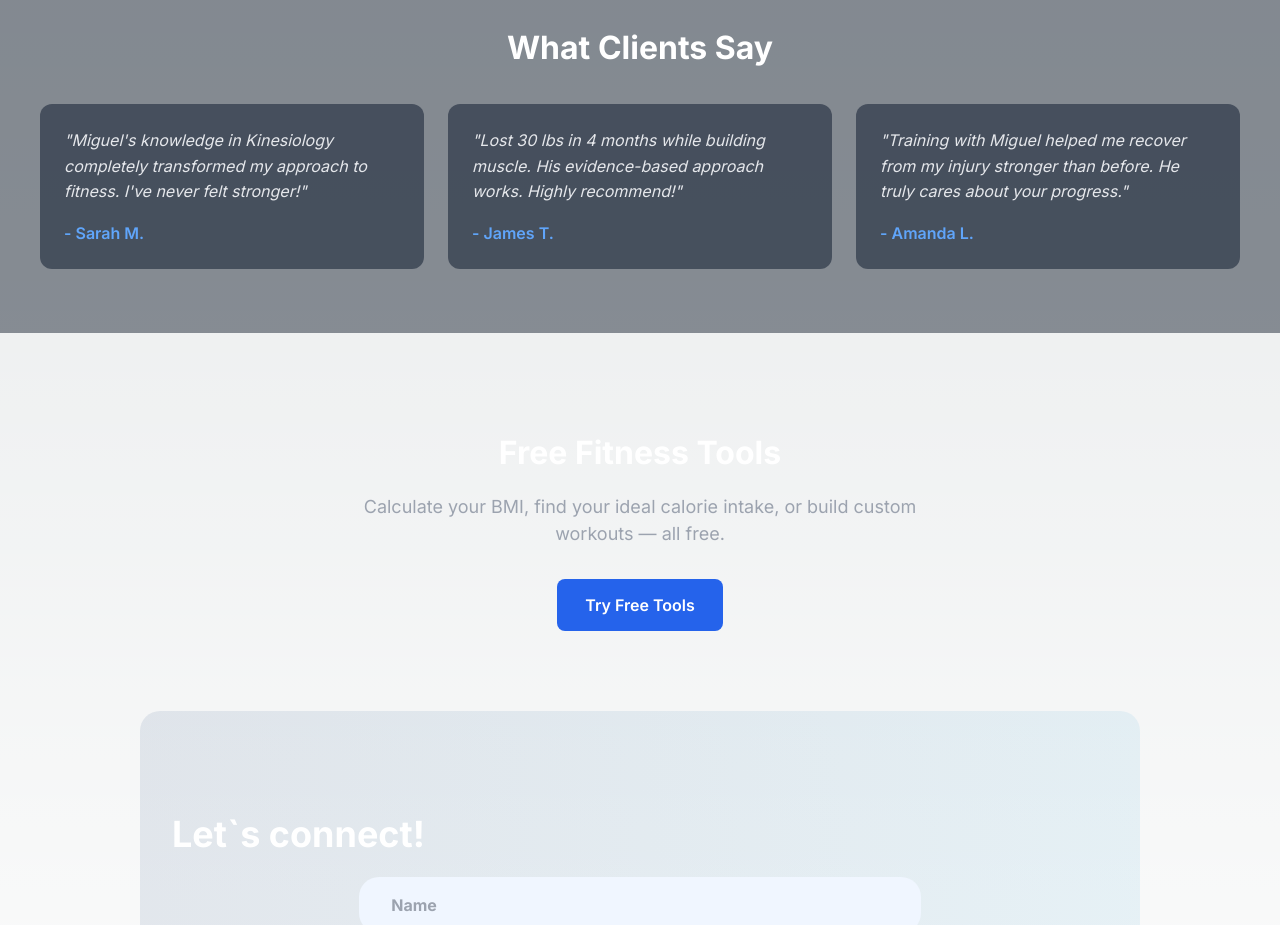
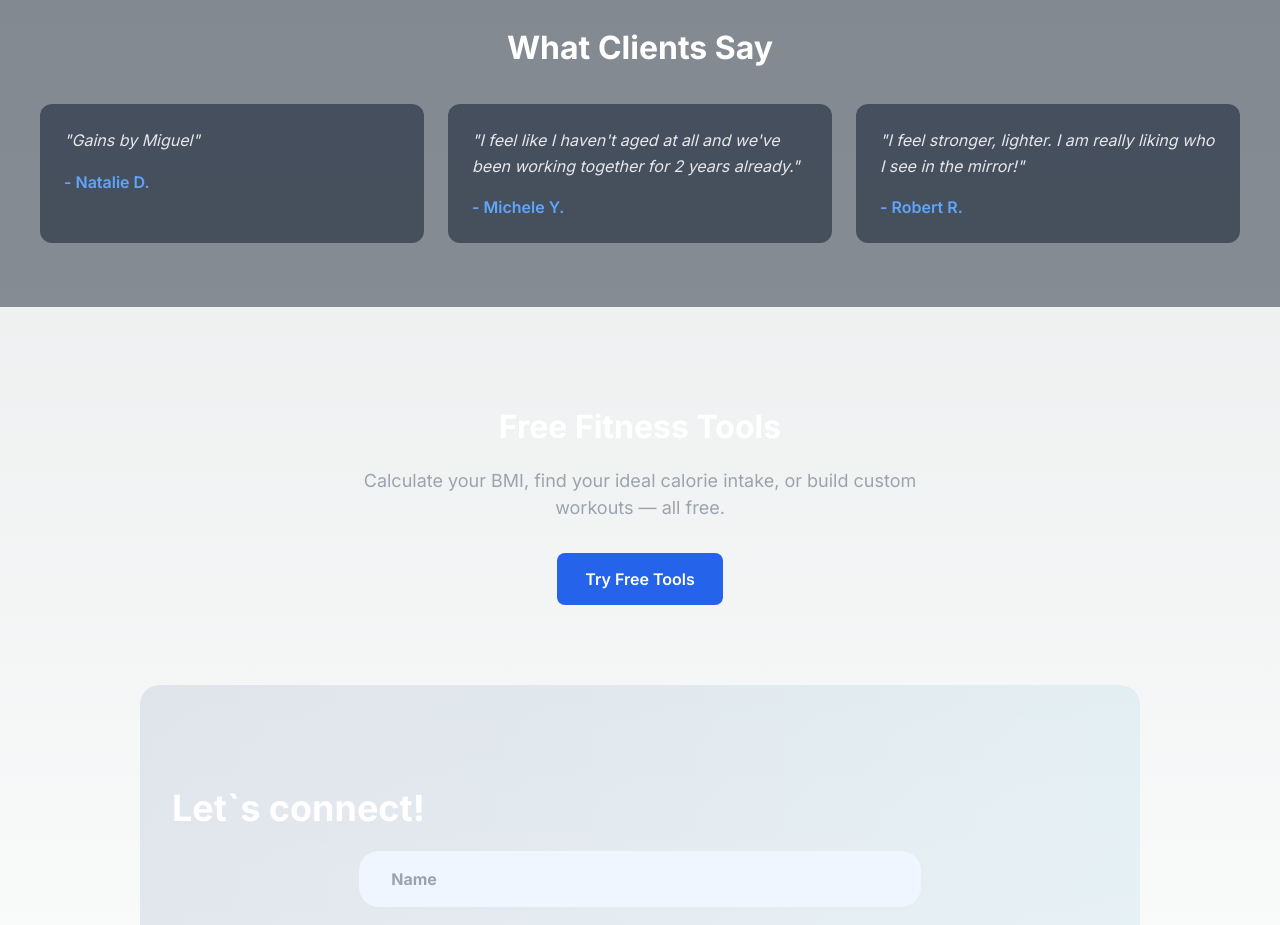
Before and after one commit to miguelaram2016/nextjs-emf, a Next.js app: page / in a window 1280 px wide. Shown: the part 1180-2105 px from the top of the page. Built offline with nearby package versions, Linux system fonts and the light colour scheme.

Commit message:
Update testimonials with client quotes

```diff
--- a/src/app/HomePage.jsx
+++ b/src/app/HomePage.jsx
@@ -6,16 +6,16 @@ import "./styles/HomePage.css";
 // eslint-disable-next-line react/no-unescaped-entities
 const testimonials = [
   {
-    name: "Sarah M.",
-    text: "Miguel's knowledge in Kinesiology completely transformed my approach to fitness. I've never felt stronger!",
+    name: "Natalie D.",
+    text: "Gains by Miguel",
   },
   {
-    name: "James T.",
-    text: "Lost 30 lbs in 4 months while building muscle. His evidence-based approach works. Highly recommend!",
+    name: "Michele Y.",
+    text: "I feel like I haven't aged at all and we've been working together for 2 years already.",
   },
   {
-    name: "Amanda L.",
-    text: "Training with Miguel helped me recover from my injury stronger than before. He truly cares about your progress.",
+    name: "Robert R.",
+    text: "I feel stronger, lighter. I am really liking who I see in the mirror!",
   },
 ];
 
```
